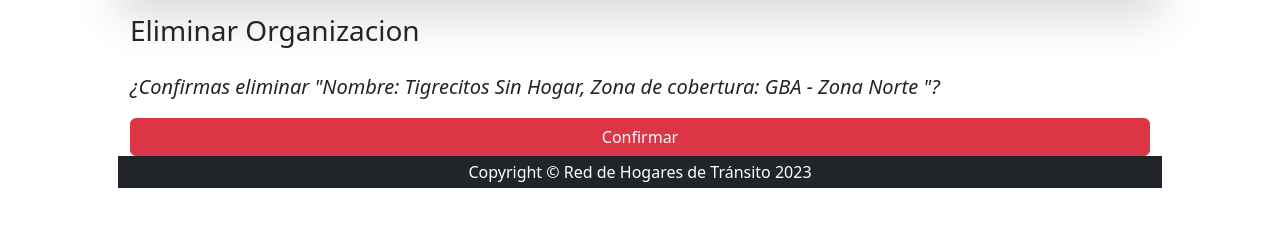
After one commit to patribu88/Entrega_Final_Crispens, a Django app: page /organizacion/organizacion/delete/1 in a window 1280 px wide. The commit adds this page. Shown: the part 106-333 px from the top of the page. Run offline with Django 4.2, Linux system fonts and the light colour scheme; a user stored in the database is signed in; data comes from the database, SQL or seed files in the repository; both versions use the stored data as it was after the commit; some libraries are stand-ins or nearby versions.

Commit message:
Create Update Organizacion

```diff
--- /dev/null
+++ b/project/apps/organizacion/templates/organizacion/organizacion_confirm_delete.html
@@ -0,0 +1,17 @@
+{% extends 'organizacion/index.html' %}
+
+{% block title %}
+    Eliminar Organizacion
+{% endblock title %}
+
+{% block content_organizacion %}
+<p class="fs-5 fst-italic">¿Confirmas eliminar "{{ object }}"?</p>
+<form method="post">
+    {% csrf_token %}
+    <div class="d-grid gap-3">
+        <button type="submit" class="btn btn-danger">Confirmar</button>
+
+    </div>
+</form>
+
+{% endblock content_organizacion %}
--- a/project/apps/organizacion/templates/organizacion/organizacion_list.html
+++ b/project/apps/organizacion/templates/organizacion/organizacion_list.html
@@ -16,8 +16,8 @@
         </div>
         <div class="card-footer">
             <a class="btn btn-primary btn-sm" href="#!">Detalles</a>
-            <a class="btn btn-primary btn-sm" href="#!">Editar</a>
-            <a class="btn btn-primary btn-sm" href="#!">Eliminar</a>
+            <a class="btn btn-primary btn-sm" href="{% url 'organizacion:organizacion_update' organizacion.id %}">Editar</a>
+            <a class="btn btn-danger" href="{% url 'organizacion:organizacion_delete' organizacion.id %}">Eliminar</a>
         </div>
     </div>
     {% endfor %}
--- a/project/apps/organizacion/urls.py
+++ b/project/apps/organizacion/urls.py
@@ -7,5 +7,7 @@ from . import views
 urlpatterns = [
     path("", views.index, name="index"),
     path("organizacion/list/", views.OrganizacionList.as_view(), name="organizacion_list"),
-    path("organizacion/create/", views.OrganizacionCreate.as_view(), name="organizacion_create"),
+    path("organizacion/create/", staff_member_required(views.OrganizacionCreate.as_view()), name="organizacion_create"),
+    path("organizacion/delete/<int:pk>", staff_member_required(views.OrganizacionDelete.as_view()), name="organizacion_delete"),
+    path("organizacion/update/<int:pk>", staff_member_required(views.OrganizacionUpdate.as_view()), name="organizacion_update"),
 ]
--- a/project/apps/organizacion/views.py
+++ b/project/apps/organizacion/views.py
@@ -24,3 +24,16 @@ class OrganizacionCreate(CreateView):
     template_name = "organizacion/organizacion_form.html"
     form_class = forms.OrganizacionForm
     success_url = reverse_lazy("organizacion:index")
+
+
+class OrganizacionDelete(DeleteView):
+    model = models.Organizacion
+    template_name = "organizacion/organizacion_confirm_delete.html"
+    success_url = reverse_lazy("organizacion:index")
+
+
+class OrganizacionUpdate(UpdateView):
+    model = models.Organizacion
+    template_name = "organizacion/organizacion_form.html"
+    success_url = reverse_lazy("organizacion:organizacion_list")
+    form_class = forms.OrganizacionForm
```
Also changed, not shown: project/db.sqlite3.
